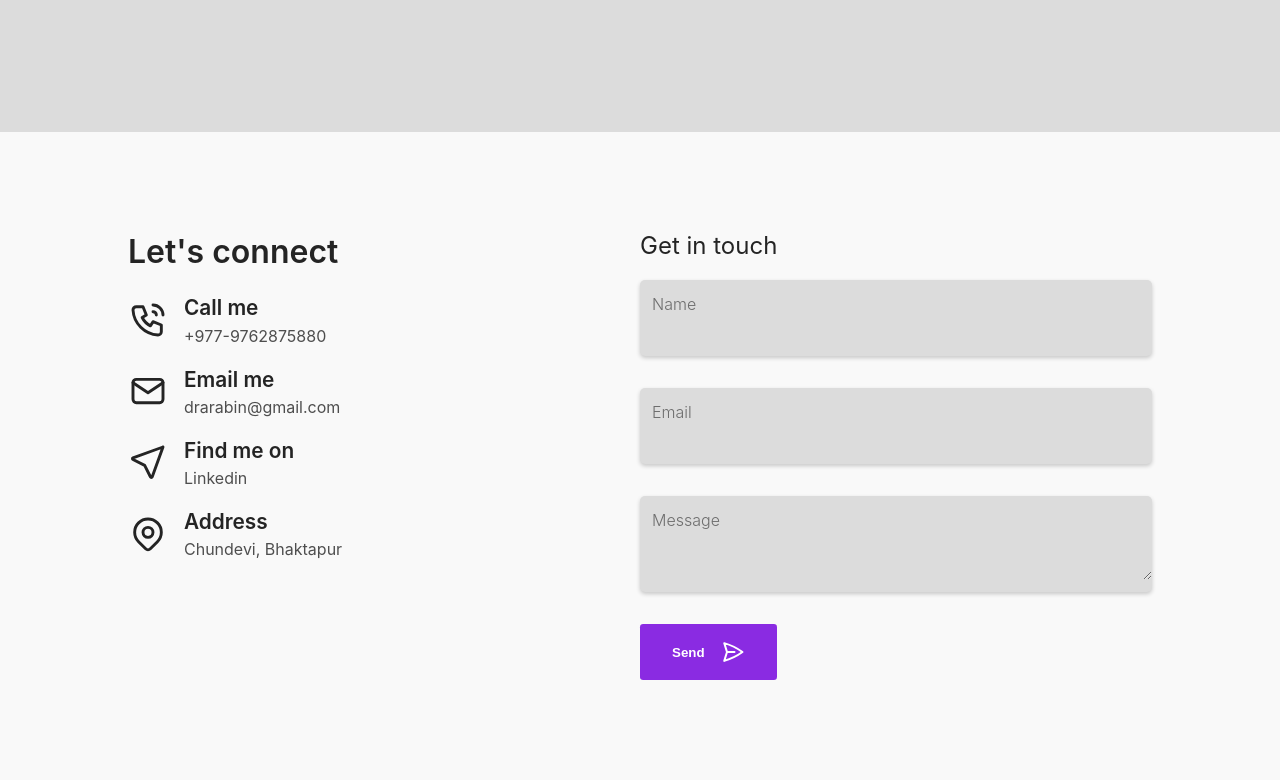
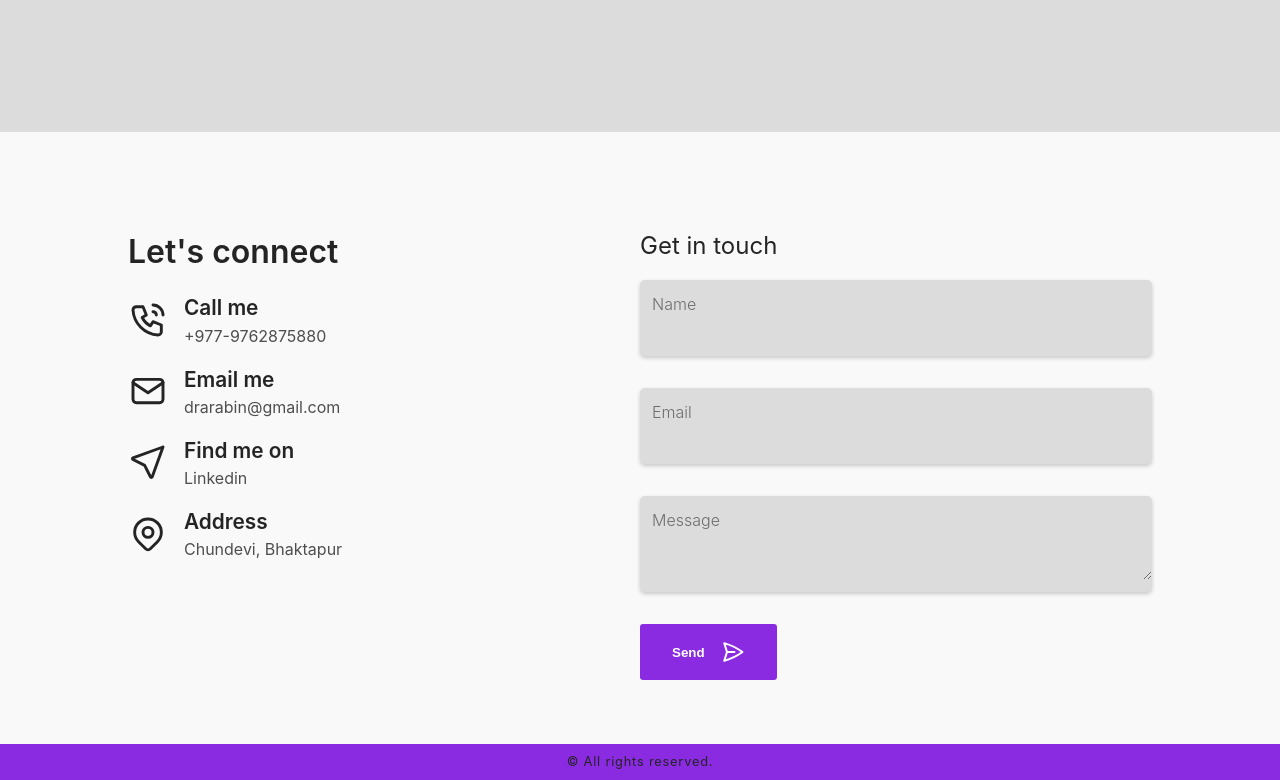
Before and after one commit to rabin245/portfolio-intern, a React (Vite) app: page / in a window 1280 px wide. Shown: the part 2681-3461 px from the top of the page. Built offline with nearby package versions, Linux system fonts and the light colour scheme; a web font is replaced by a local one.

Commit message:
add footer to page

```diff
--- a/src/App.jsx
+++ b/src/App.jsx
@@ -62,6 +62,10 @@ const Header = ({
   );
 };
 
+const Footer = () => {
+  return <div className="Footer">&copy; All rights reserved.</div>;
+};
+
 function App() {
   const homeRef = useRef(null);
   const aboutRef = useRef(null);
@@ -108,6 +112,7 @@ function App() {
       <Projects projectsRef={projectsRef} />
       <Contact contactRef={contactRef} />
       {!isMenuOpen && <ScrollToTopButton show={showScrollToTop} />}
+      <Footer />
     </div>
   );
 }
--- a/src/index.css
+++ b/src/index.css
@@ -55,6 +55,17 @@ body {
   padding: 0.5rem 8rem;
 }
 
+.Footer {
+  display: flex;
+  justify-content: center;
+  align-items: center;
+  padding: 0.5rem 0;
+  background-color: blueviolet;
+
+  font-size: 0.8rem;
+  letter-spacing: 0.05rem;
+}
+
 @media only screen and (max-width: 1024px) {
   .Header > nav {
     padding: 0.5rem 2rem;
--- a/src/pages/Contact/Contact.module.css
+++ b/src/pages/Contact/Contact.module.css
@@ -4,7 +4,7 @@
 
 .wrapper {
   display: flex;
-  padding: 6rem 8rem;
+  padding: 6rem 8rem 4rem 8rem;
   justify-content: space-between;
 }
 
```
